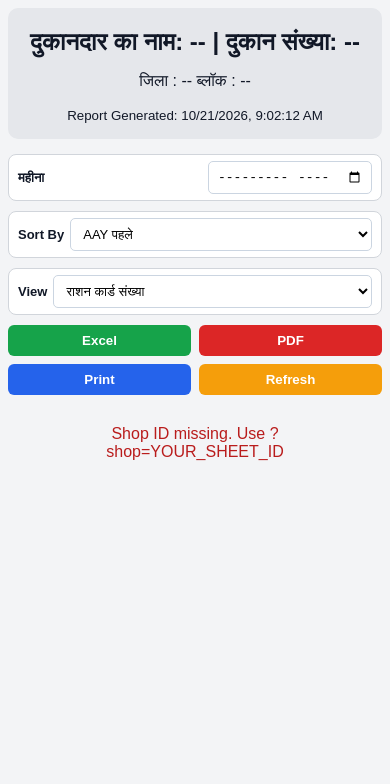
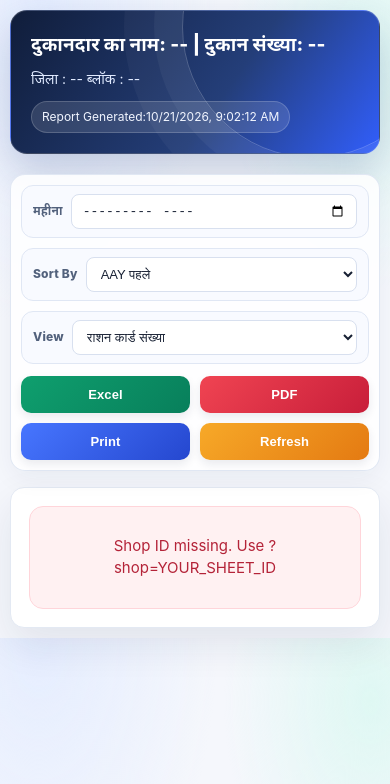
Before and after one commit to yuvacommittee/my-site, a website: page index.html in a window 390 px wide. Drawn offline with Linux system fonts and the light colour scheme.

Commit message:
Update index.html
up

```diff
--- a/index.html
+++ b/index.html
@@ -6,60 +6,77 @@
 <title>PDS Report</title>
 <script src="https://cdnjs.cloudflare.com/ajax/libs/html2pdf.js/0.10.1/html2pdf.bundle.min.js"></script>
 <style>
-body { font-family: Arial, sans-serif; background:#f3f4f6; margin:0; padding:15px; color:#111827; }
-.header-box { background:#e5e7eb; padding:15px; border-radius:10px; text-align:center; margin-bottom:15px; }
-.header-box h2 { margin:5px; }
-.top-bar { display:flex; justify-content:space-between; align-items:center; flex-wrap:wrap; gap:10px; margin-bottom:10px; }
-.toolbar-left, .toolbar-right { display:flex; align-items:center; flex-wrap:wrap; gap:8px; }
-.toolbar-left { gap:10px; }
-.control-group { display:flex; align-items:center; gap:6px; padding:6px 9px; background:#fff; border:1px solid #d1d5db; border-radius:8px; }
-.control-group label { font-size:13px; font-weight:700; white-space:nowrap; }
-.control-group select, input { padding:7px 8px; border-radius:5px; border:1px solid #cbd5e1; background:#fff; font-size:13px; max-width:100%; }
-.top-bar button { padding:8px 13px; border:none; border-radius:6px; margin:0; cursor:pointer; color:white; font-weight:700; }
-.top-bar button:hover { filter:brightness(.94); }
-.excel { background:#16a34a; }
-.pdf { background:#dc2626; }
-.print { background:#2563eb; }
-.refresh { background:#f59e0b; }
-table { width:100%; border-collapse:collapse; background:white; }
-th { background:#1e3a8a; color:white; padding:8px; font-size:14px; }
-td { padding:7px; border:1px solid #ddd; font-size:13px; }
-tr:nth-child(even) { background:#f9fafb; }
-.loading { text-align:center; padding:30px; font-size:18px; }
-.error { color:#b91c1c; text-align:center; padding:20px; }
-.table-scroll { width:100%; overflow-x:auto; }
-
-@media (max-width:700px) {
-  body { padding:8px; }
-  .top-bar { align-items:stretch; }
-  .toolbar-left, .toolbar-right { width:100%; }
-  .control-group { flex:1 1 100%; justify-content:space-between; }
-  .control-group select { flex:1; min-width:0; }
-  .toolbar-right { display:grid; grid-template-columns:repeat(2,minmax(0,1fr)); }
-  .toolbar-right button { width:100%; }
+:root{
+  --ink:#172033;--muted:#65718a;--line:#e3e9f3;--surface:#ffffff;
+  --navy:#101d3a;--blue:#315efb;--teal:#12b8a6;--shadow:0 16px 40px rgba(20,35,70,.09);
 }
-
-/* PDF और Print के लिए जरूरी सेटिंग्स */
-@media print {
-  body { padding:0; background:#fff; }
-  .top-bar { display:none !important; }
-  .header-box { background:#fff; border:1px solid #ddd; }
-  .table-scroll { overflow:visible; }
-  .data-table thead { display: table-header-group; } /* हर पेज पर हेडर दोहराएगा */
-  .data-table tr { page-break-inside: avoid; } /* पंक्ति बीच से नहीं कटेगी */
+*{box-sizing:border-box}
+body{
+  font-family:Inter,"Noto Sans Devanagari","Segoe UI",Arial,sans-serif;
+  background:radial-gradient(ellipse at 10% 0%,#e5edff 0,transparent 36%),
+             radial-gradient(ellipse at 95% 10%,#dff8f3 0,transparent 28%),#f5f7fc;
+  margin:0;padding:clamp(10px,2vw,28px);color:var(--ink);line-height:1.5;
 }
-
-/* PDF के लिए कस्टम क्लास */
-.pdf-export-mode .top-bar { display: none !important; }
-.pdf-export-mode .header-box {
-    display: block !important;
-    position: running(header);
-    margin-bottom: 20px;
-    text-align: center;
-    background: #fff;
-    border: 1px solid #ccc;
-    padding: 10px;
+#reportWrapper{max-width:1600px;margin:0 auto}
+.header-box{
+  position:relative;overflow:hidden;background:linear-gradient(125deg,#101d3a 0%,#243e79 58%,#315efb 100%);
+  color:#fff;padding:clamp(20px,3vw,34px);border-radius:22px;text-align:left;margin-bottom:20px;
+  box-shadow:0 18px 42px rgba(27,54,117,.22);border:1px solid rgba(255,255,255,.18)
 }
+.header-box:after{content:"";position:absolute;width:260px;height:260px;right:-65px;top:-115px;border-radius:50%;border:1px solid rgba(255,255,255,.22);box-shadow:0 0 0 28px rgba(255,255,255,.045),0 0 0 58px rgba(255,255,255,.035)}
+.header-box h2{position:relative;z-index:1;margin:0 0 8px;font-size:clamp(19px,2.2vw,29px);font-weight:800;letter-spacing:.1px}
+.header-box p{position:relative;z-index:1;margin:0 0 12px;color:#e0eaff;font-size:14px}
+.header-box small{position:relative;z-index:1;display:inline-flex;padding:6px 10px;border-radius:999px;background:rgba(255,255,255,.12);border:1px solid rgba(255,255,255,.18);color:#f1f5ff;font-size:12px}
+.top-bar{display:flex;justify-content:space-between;align-items:center;flex-wrap:wrap;gap:12px;margin-bottom:16px;padding:13px;background:rgba(255,255,255,.86);backdrop-filter:blur(12px);border:1px solid rgba(223,230,243,.95);border-radius:18px;box-shadow:0 8px 24px rgba(20,35,70,.05)}
+.toolbar-left,.toolbar-right{display:flex;align-items:center;flex-wrap:wrap;gap:10px}
+.control-group{display:flex;align-items:center;gap:8px;padding:8px 11px;background:#f8faff;border:1px solid #e0e7f4;border-radius:12px;transition:border-color .2s,box-shadow .2s}
+.control-group:focus-within{border-color:#8aa6ff;box-shadow:0 0 0 3px rgba(49,94,251,.1)}
+.control-group label{font-size:12px;font-weight:800;color:#52617c;white-space:nowrap;letter-spacing:.2px}
+.control-group select,.control-group input{padding:8px 10px;border-radius:8px;border:1px solid #d8e0ef;background:#fff;font-size:13px;color:#172033;max-width:100%;outline:none}
+.control-group select:focus,.control-group input:focus{border-color:#315efb}
+.top-bar button{padding:10px 15px;border:0;border-radius:10px;margin:0;cursor:pointer;color:#fff;font-weight:750;font-size:13px;letter-spacing:.1px;box-shadow:0 4px 10px rgba(20,35,70,.09);transition:transform .18s,filter .18s,box-shadow .18s}
+.top-bar button:hover{filter:brightness(1.05);transform:translateY(-2px);box-shadow:0 7px 16px rgba(20,35,70,.16)}
+.top-bar button:active{transform:translateY(0)}
+.excel{background:linear-gradient(135deg,#0f9f6e,#087f5b)}
+.pdf{background:linear-gradient(135deg,#f04452,#c81e3a)}
+.print{background:linear-gradient(135deg,#4776ff,#2547cf)}
+.refresh{background:linear-gradient(135deg,#f7a928,#e47a12)}
+#table-container{background:var(--surface);border:1px solid var(--line);border-radius:18px;overflow:hidden;box-shadow:var(--shadow);min-height:120px}
+.table-scroll{width:100%;overflow-x:auto}
+table{width:100%;border-collapse:separate;border-spacing:0;background:#fff}
+th{position:sticky;top:0;background:linear-gradient(180deg,#203b78,#172c5d);color:#fff;padding:13px 12px;font-size:13px;font-weight:800;text-align:left;white-space:nowrap;border:0;border-bottom:1px solid #10234f}
+td{padding:11px 12px;border:0;border-bottom:1px solid #edf1f7;font-size:13px;color:#29354b;vertical-align:middle}
+tbody tr:nth-child(even){background:#f8faff}
+tbody tr:hover{background:#edf4ff;transition:background .15s}
+tbody tr:last-child td{border-bottom:0}
+.loading,.error{margin:18px;padding:28px;text-align:center;border-radius:14px;font-size:15px}
+.loading{background:#f2f6ff;color:#3154b4}
+.error{background:#fff1f2;color:#b42338;border:1px solid #ffd5da}
+@media(max-width:760px){
+ body{padding:10px}
+ .header-box{border-radius:17px;padding:20px}
+ .top-bar{align-items:stretch;padding:10px;border-radius:15px}
+ .toolbar-left,.toolbar-right{width:100%}
+ .control-group{flex:1 1 100%;justify-content:space-between}
+ .control-group select,.control-group input{flex:1;min-width:0}
+ .toolbar-right{display:grid;grid-template-columns:repeat(2,minmax(0,1fr))}
+ .toolbar-right button{width:100%;padding:11px 8px}
+ #table-container{border-radius:14px}
+ th,td{padding:10px;font-size:12px}
+}
+@media print{
+ body{padding:0;background:#fff}
+ .top-bar{display:none!important}
+ .header-box{background:#fff;color:#111;border:1px solid #ddd;box-shadow:none;border-radius:0}
+ .header-box p,.header-box small{color:#333;background:#fff;border-color:#ddd}
+ .header-box:after{display:none}
+ #table-container{box-shadow:none;border:0}
+ .table-scroll{overflow:visible}
+ .data-table thead{display:table-header-group}
+ .data-table tr{page-break-inside:avoid}
+}
+.pdf-export-mode .top-bar{display:none!important}
+.pdf-export-mode .header-box{display:block!important;position:running(header);margin-bottom:20px;text-align:center;background:#fff;color:#111;border:1px solid #ccc;padding:10px;box-shadow:none}
 </style>
 </head>
 <body>
```
